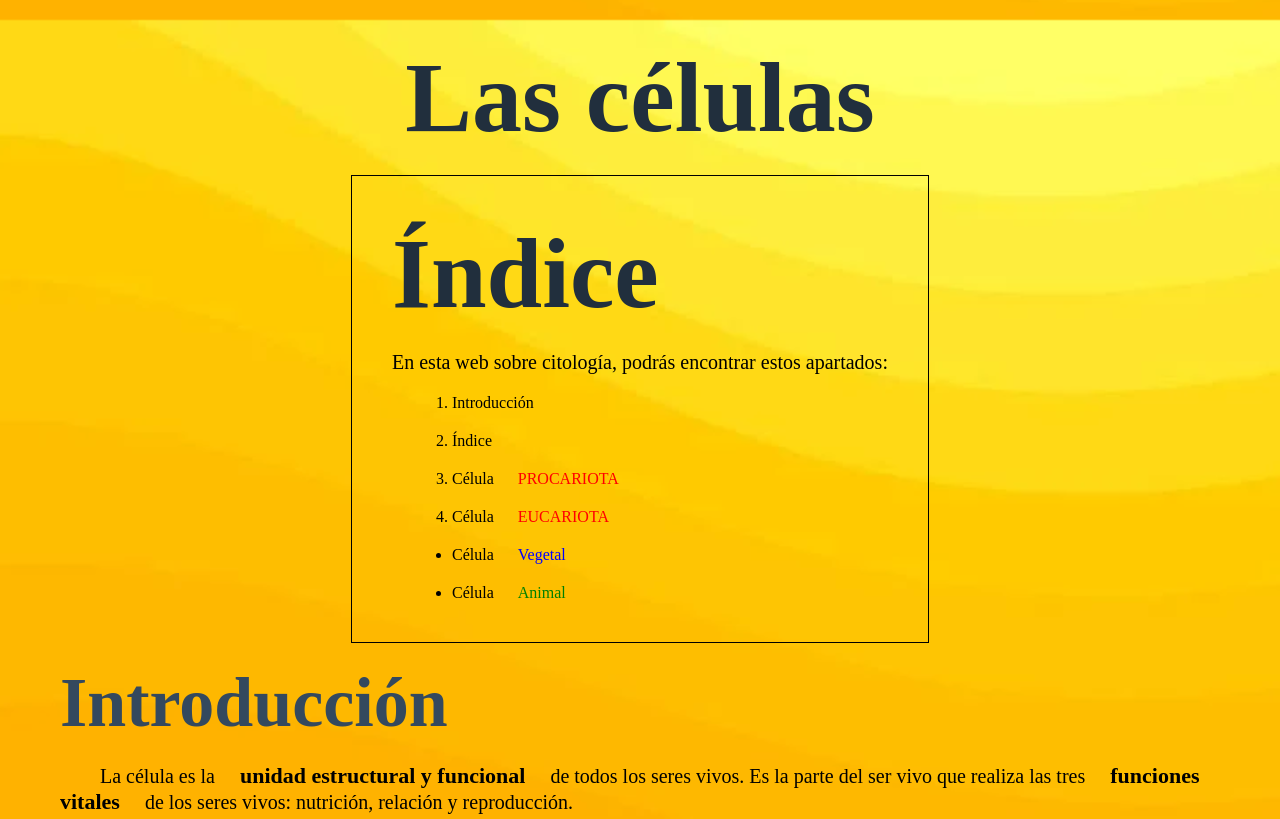
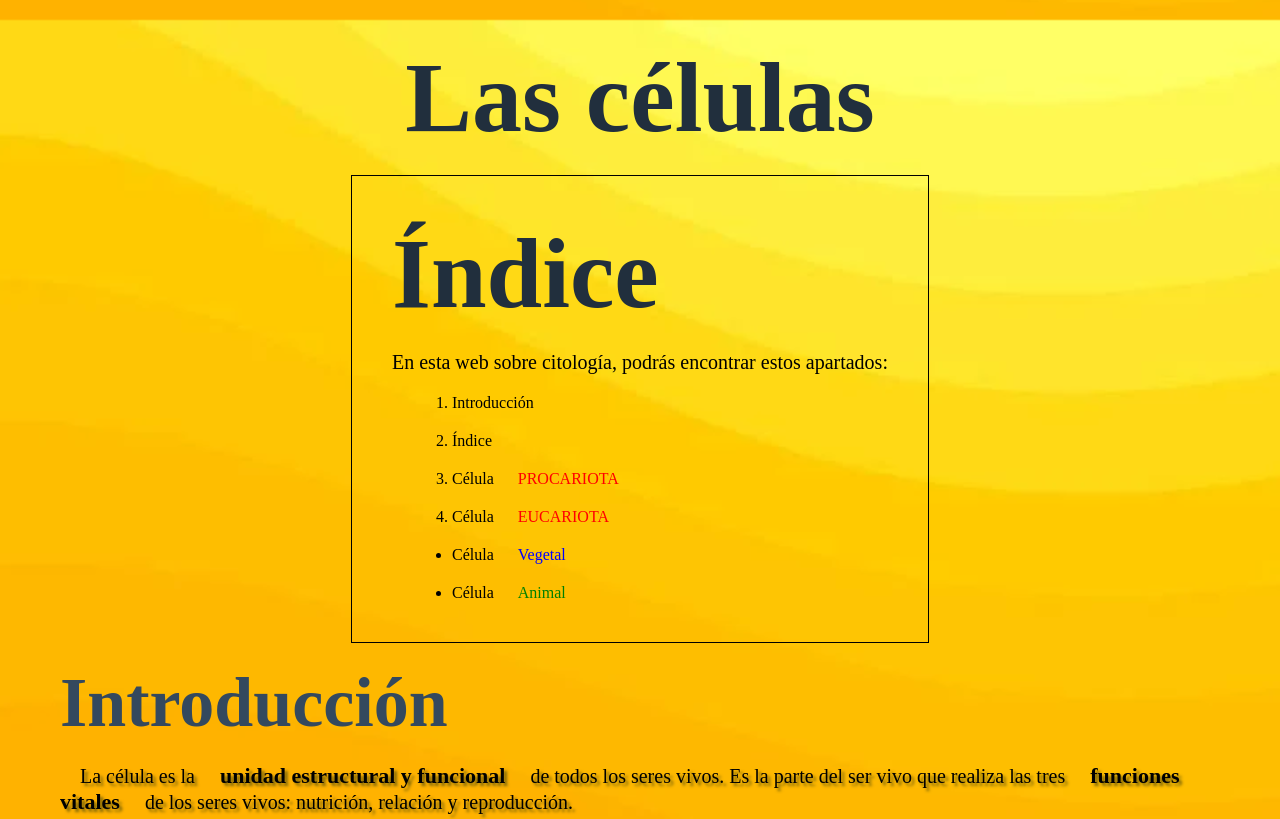
Before and after one commit to MSA06IESMURILLO/entrega, a plain HTML site: page index.html in a window 1280 px wide. Shown: the top 819 px of the page. Drawn offline with Linux system fonts and the light colour scheme.

Commit message:
Update index.html

```diff
--- a/index.html
+++ b/index.html
@@ -36,7 +36,7 @@
 
 
 		<h2>Introducción</h2>
-		<p><a></a>La célula es la <b>unidad estructural y funcional</b> de todos los seres vivos. Es la parte del ser vivo que realiza las tres <strong>funciones vitales</strong> de los seres vivos: nutrición, relación y reproducción.</a></p>
+		<p><c>La célula es la <b>unidad estructural y funcional</b> de todos los seres vivos. Es la parte del ser vivo que realiza las tres <strong>funciones vitales</strong> de los seres vivos: nutrición, relación y reproducción.</c></p>
 		<img src="https://concepto.de/wp-content/uploads/2018/04/celula-e1523472422656.jpg" alt="Imagen célula" title="Concepto célula" width="500"/>
 
 
```
